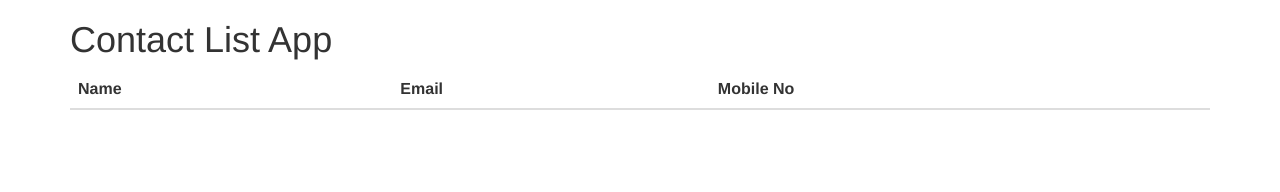
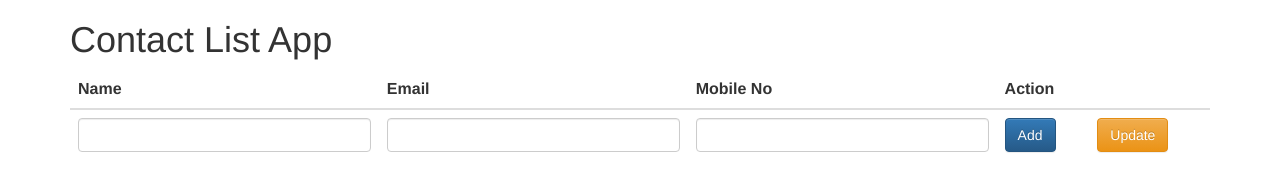
Before and after one commit to RaviJaisawal/ContactListAngularJs, a plain HTML site: page public/index.html in a window 1280 px wide. Drawn offline with nearby package versions, Linux system fonts and the light colour scheme; no server answers.

Commit message:
Update index.html

```diff
--- a/public/index.html
+++ b/public/index.html
@@ -19,14 +19,24 @@
 			<th>Name</th>
 			<th>Email</th>
 			<th>Mobile No</th>
+			<th>Action</th>
+			<th>&nbsp;</th>
 		</tr>
 	</thead>
 	<tbody>
+		<tr>
+			<td> <input class="form-control" ng-model="contact.name"></td>
+			<td> <input class="form-control" ng-model="contact.email"></td>
+			<td> <input class="form-control" ng-model="contact.mobileno"></td>
+			<td> <button class="btn btn-primary" ng-click="addContact()">Add </button></td>
+			<td> <button class="btn btn-warning" ng-click="updateContact()">Update </button></td>
+		</tr>
 		<tr ng-repeat="contact in contactList">
 			<td>{{contact.name}}</td>
 			<td>{{contact.email}}</td>
 			<td>{{contact.mobileno}}</td>
-
+			<td><button class="btn btn-danger" ng-click="removeContact(contact._id)">Remove</button></td>
+			<td><button class="btn btn-warning" ng-click="editContact(contact._id)">Edit</button></td>
 
 		</tr>
 	</tbody>
```
